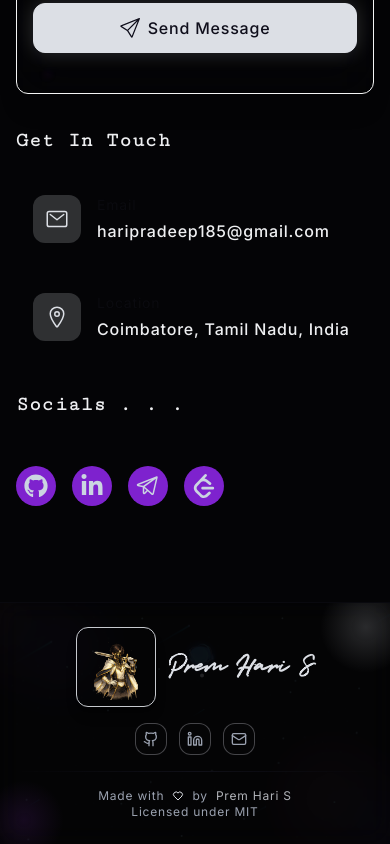
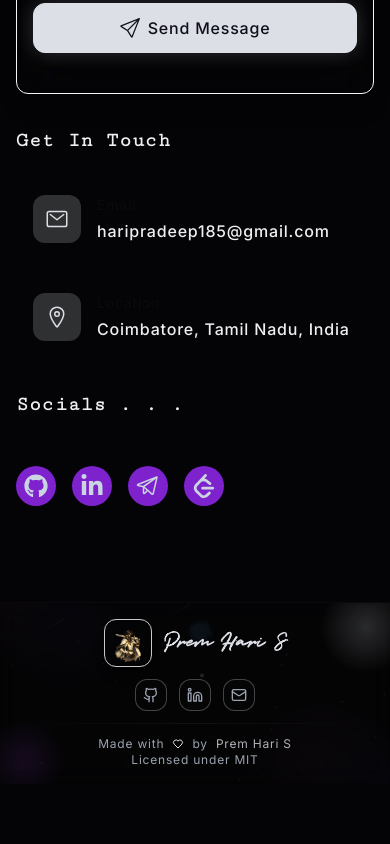
Before and after one commit to Premhari-7/prem-portfolio-new, a Next.js app: page / in a window 390 px wide. Shown: the part 8266-9110 px from the top of the page. After the commit the page ends 9050 px from the top, so only its background shows below. Built offline with nearby package versions, Linux system fonts and the light colour scheme; no server answers.

Commit message:
Decrease footer height and logo size

```diff
--- a/src/components/common/Footer.tsx
+++ b/src/components/common/Footer.tsx
@@ -75,8 +75,8 @@ export const Footer = () => {
         />
       </div>
 
-      <div className="relative z-10 container mx-auto px-4 sm:px-6 lg:px-6 py-6 overflow-x-hidden">
-        <div className="flex flex-col md:flex-row justify-between items-center gap-4">
+      <div className="relative z-10 container mx-auto px-4 sm:px-6 lg:px-6 py-4 overflow-x-hidden">
+        <div className="flex flex-col md:flex-row justify-between items-center gap-3">
           <div className="flex items-center space-x-3">
             <motion.span
               whileHover={{ scale: 1.05 }}
@@ -85,15 +85,15 @@ export const Footer = () => {
               <Image
                 src="/images/logo.svg"
                 alt="Logo"
-                width={80}
-                height={80}
+                width={48}
+                height={48}
                 loading="lazy"
-                sizes="80px"
-                className="w-20 h-20 object-contain bg-transparent border border-primary/90 p-1.5 rounded-xl shadow-lg"
+                sizes="48px"
+                className="w-12 h-12 object-contain bg-transparent border border-primary/90 p-1 rounded-xl shadow-lg"
               />
             </motion.span>
             <h3
-              className={`${quentine.className} text-2xl font-semibold text-primary`}
+              className={`${quentine.className} text-xl font-semibold text-primary`}
             >
               Prem Hari S
             </h3>
@@ -113,7 +113,7 @@ export const Footer = () => {
           </div>
         </div>
 
-        <div className="h-px bg-gradient-to-r from-transparent via-border to-transparent my-4" />
+        <div className="h-px bg-gradient-to-r from-transparent via-border to-transparent my-3" />
 
         <div className="text-xs text-center text-muted-foreground space-y-2">
           <p className="flex items-center justify-center gap-2">
```
